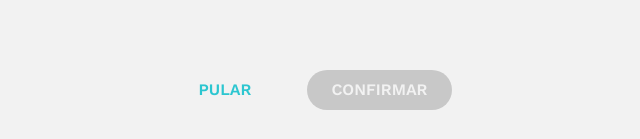
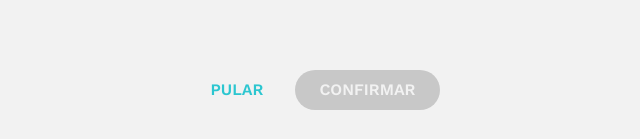
Before and after one commit to rafaelsilva81/teste-tutormundi, a Next.js app: page / in a window 1280 px wide. Shown: the part 658-797 px from the top of the page, without its empty margins (327-967 px from the left). Built offline with nearby package versions, Linux system fonts and the light colour scheme; a web font is replaced by a local one.

Commit message:
style: change footer button gap

```diff
--- a/src/components/Footer.tsx
+++ b/src/components/Footer.tsx
@@ -13,7 +13,7 @@ const Footer = () => {
       animate={{ opacity: 1, scale: 1 }}
       transition={{ duration: 0.5 }}
     >
-      <div className="flex items-center justify-center gap-8 m-8 font-semibold font-secondary">
+      <div className="flex items-center justify-center gap-2 m-8 font-semibold font-secondary">
         <button className="px-6 py-2 transition duration-200 ease-out rounded-full text-primary hover:text-primary/80 active:bg-primary/40">
           PULAR
         </button>
```
